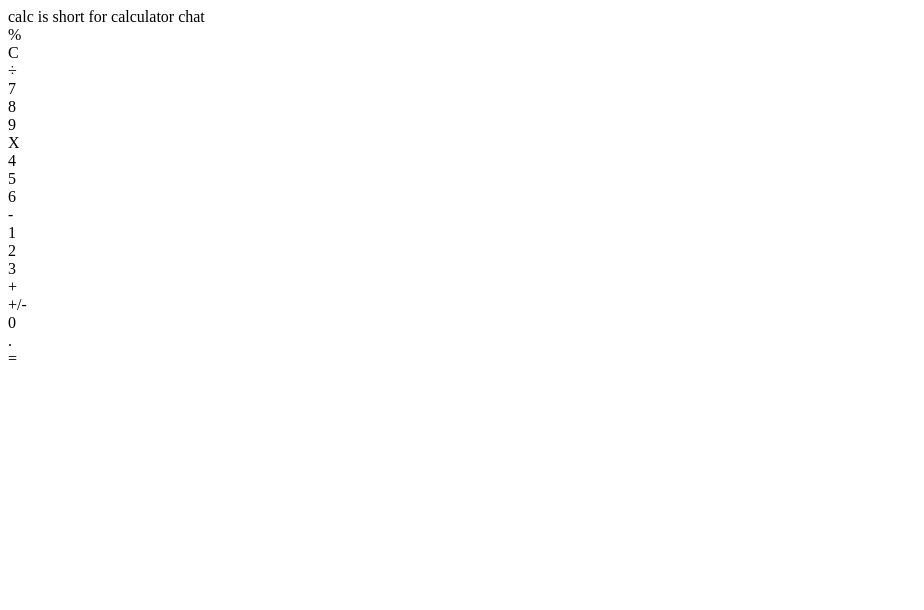
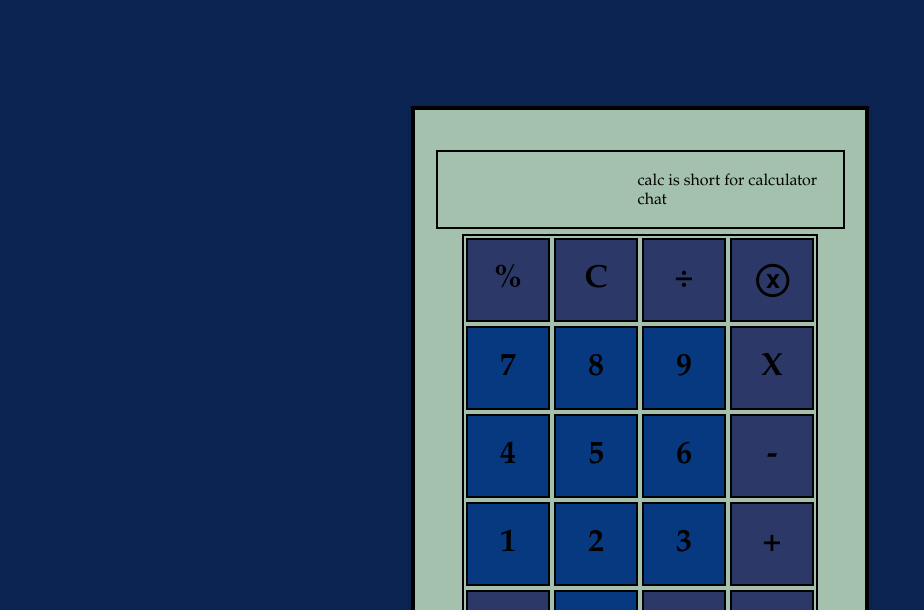
Before and after one commit to sangeeth-B-2/simple-calculator, a plain HTML site: page index.html in a window 1280 px wide. Shown: the top 610 px of the page, without its empty margins (0-924 px from the left). Drawn offline with Linux system fonts and the light colour scheme.

Commit message:
added colors and figured out the sizes of div elements

```diff
--- /dev/null
+++ b/index.css
@@ -0,0 +1,67 @@
+body {
+    box-sizing: border-box;
+    background-color: #0a2351;
+    display: flex;
+    justify-content: center;
+    align-items: center;
+    margin-top: 10px;
+    height: 100vh;
+}
+
+.overallScreen {
+    background-color: #A3C1AD;
+    font-family: Garamond, serif;
+    display: flex;
+    /* justify-content: center; */
+    align-items: center;
+    flex-direction: column;
+    width: 450px;
+    height: 600px;
+    border: #000000 solid 4px;
+
+
+    /* border: #041E42 solid 4px; */
+}
+
+.userVisual{
+    border: #000000  solid 2px;
+    margin: 5px;
+    margin-top: 40px;
+    padding: 20px 5px 5px 200px;
+    display: flex;
+    align-items: stretch;
+    width: 200px;
+    height: 50px;
+}
+.allButton {
+    border: solid 2px #000000;
+    width: 352px;
+    height: 440px;
+    display: flex;
+    flex-wrap: wrap;
+    align-content: flex-start;
+    align-items: flex-start;
+}
+.buttons {
+    border: #000000 solid 2px;
+    font-size: xx-large;
+    font-weight: bolder;
+    padding: 15px;
+    width: 50px;
+    height: 50px;
+    margin: 2px;
+    display: flex;
+    align-items: center;
+    justify-content: space-evenly;
+
+}
+.numbers {
+    background-color: #073980;
+}
+.buttons:hover {
+    opacity: 0.9;
+    background-color: #6082B6;
+}
+.operator {
+    background-color: #2c3968;
+}
--- a/index.html
+++ b/index.html
@@ -3,29 +3,31 @@
 <head>
     <meta charset="UTF-8">
     <meta name="viewport" content="width=device-width, initial-scale=1.0">
-    <title>calcultor</title>
+    <link rel="stylesheet" href="index.css">
+    <title>calculator</title>
 </head>
 <body>
     <div class="overallScreen" id="overallScreen">
         <div class="userVisual" id="userVisual">calc is short for calculator chat</div>
         <div class="allButton" id="allButton">
             <div class="buttons operator">%</div>
-            <div class="buttons">C</div>
+            <div class="buttons operator">C</div>
             <div class="buttons operator">÷</div>
-            <div class="buttons">7</div>
-            <div class="buttons">8</div>
-            <div class="buttons">9</div>
+            <div class="buttons operator" id="deleteOneDigit">ⓧ</div>
+            <div class="buttons numbers">7</div>
+            <div class="buttons numbers">8</div>
+            <div class="buttons numbers">9</div>
             <div class="buttons operator">X</div>
-            <div class="buttons">4</div>
-            <div class="buttons">5</div>
-            <div class="buttons">6</div>
+            <div class="buttons numbers">4</div>
+            <div class="buttons numbers">5</div>
+            <div class="buttons numbers">6</div>
             <div class="buttons operator">-</div>
-            <div class="buttons">1</div>
-            <div class="buttons">2</div>
-            <div class="buttons">3</div>
+            <div class="buttons numbers">1</div>
+            <div class="buttons numbers">2</div>
+            <div class="buttons numbers">3</div>
             <div class="buttons operator">+</div>
             <div class="buttons operator">+/-</div>
-            <div class="buttons">0</div>
+            <div class="buttons numbers">0</div>
             <div class="buttons operator">.</div>
             <div class="buttons operator">=</div>
         </div>
```
